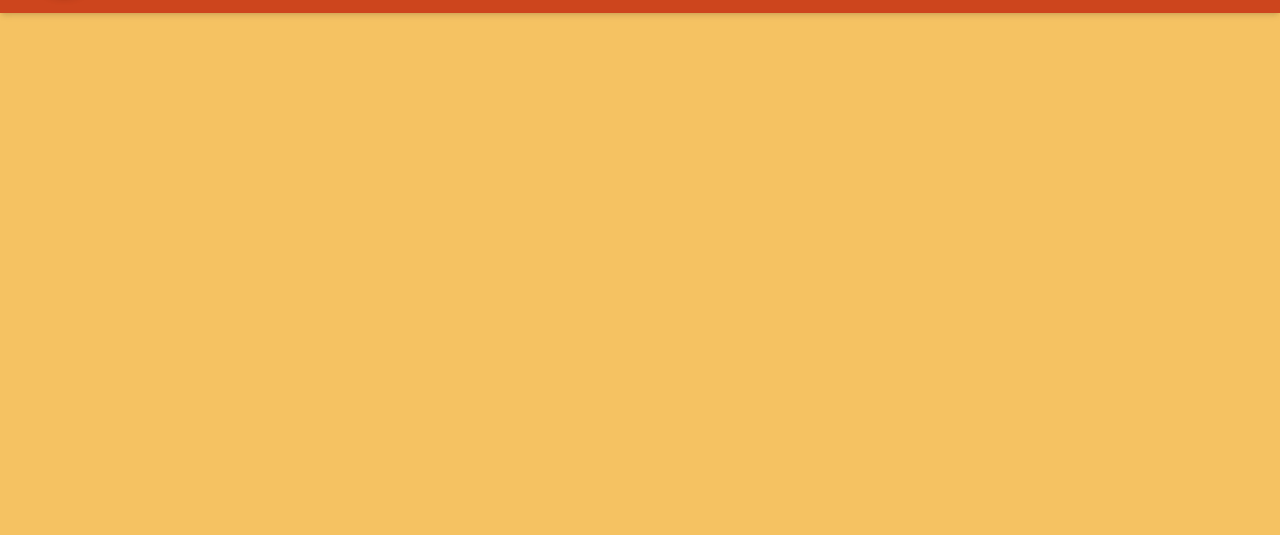
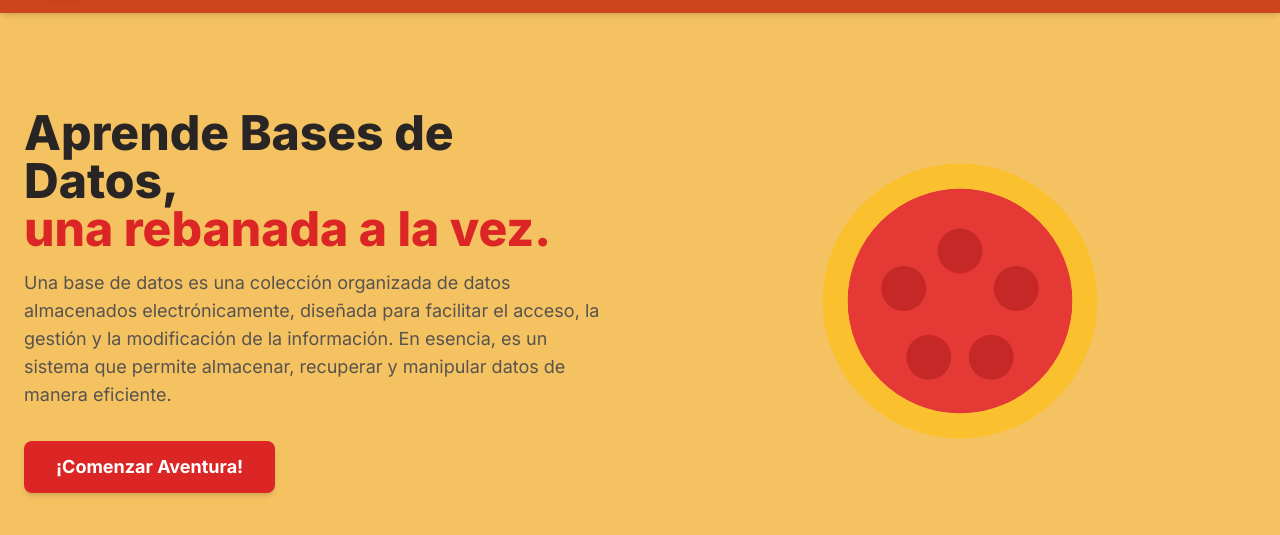
Before and after one commit to Sebas404040/PIZZADB, a plain HTML site: page index.html in a window 1280 px wide. Shown: the part 99-634 px from the top of the page. Drawn offline with nearby package versions, Linux system fonts and the light colour scheme.

Commit message:
feat: :sparkles: The first section of the page is designed, where a short definition of databases is shown along with a pizza animation.
By @BryanVillabona

```diff
--- a/index.html
+++ b/index.html
@@ -23,7 +23,36 @@
         </nav>
     </header>
 
-    <main>
+    <main class="overflow-x-hidden">
+        <section id="inicio" class="container mx-auto px-6 py-16 lg:py-24">
+            <div class="grid lg:grid-cols-2 gap-12 items-center">
+                <div class="text-center lg:text-left">
+                    <h1 class="text-4xl lg:text-5xl font-extrabold mb-4 leading-tight">Aprende Bases de Datos, <br> <span class="text-red-600">una rebanada a la vez.</span></h1>
+                    <p class="text-lg text-stone-600 max-w-xl mx-auto lg:mx-0 mb-8">
+                        Una base de datos es una colección organizada de datos almacenados electrónicamente, diseñada para facilitar el acceso, la gestión y la modificación de la información. En esencia, es un sistema que permite almacenar, recuperar y manipular datos de manera eficiente.
+                    </p>
+                    <!-- aqui va apuntando a content.html  -->
+                    <a href="#"
+                        class="inline-block bg-red-600 text-white font-bold text-lg py-3 px-8 rounded-lg hover:bg-red-700 transition-all shadow-md hover:shadow-lg transform hover:-translate-y-1">
+                        ¡Comenzar Aventura!
+                    </a>
+                </div>
+                <div class="flex items-center justify-center">
+                    <svg width="300" height="300" viewBox="0 0 240 240" class="max-w-full h-auto">
+                        <title>Ilustración de Pizza</title>
+                        <g id="pizza-group">
+                            <circle id="pizza-sauce" cx="120" cy="120" r="90" fill="#E53935"/>
+                            <circle id="pizza-crust" cx="120" cy="120" r="100" fill="transparent" stroke="#FBC02D" stroke-width="20"/>
+                            <circle class="pepperoni" cx="120" cy="80" r="18" fill="#C62828" style="animation-delay: 1.5s;" />
+                            <circle class="pepperoni" cx="165" cy="110" r="18" fill="#C62828" style="animation-delay: 1.7s;" />
+                            <circle class="pepperoni" cx="145" cy="165" r="18" fill="#C62828" style="animation-delay: 1.9s;" />
+                            <circle class="pepperoni" cx="95" cy="165" r="18" fill="#C62828" style="animation-delay: 2.1s;" />
+                            <circle class="pepperoni" cx="75" cy="110" r="18" fill="#C62828" style="animation-delay: 2.3s;" />
+                        </g>
+                    </svg>
+                </div>
+            </div>
+        </section>
 
     </main>
 
```
